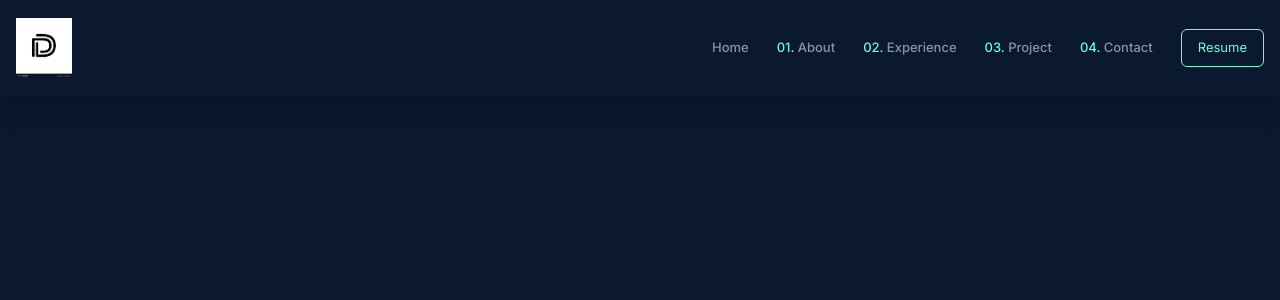
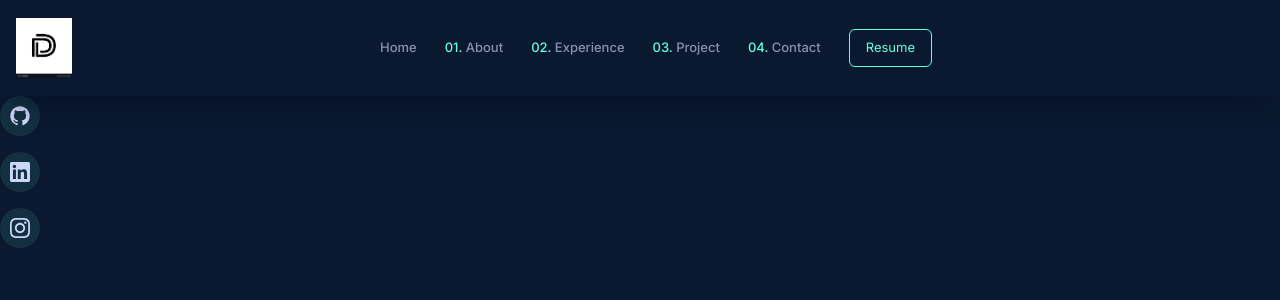
Before and after one commit to disha2301/SelfSite, a Next.js app: page / in a window 1280 px wide. Shown: the top 300 px of the page. Built offline with nearby package versions, Linux system fonts and the light colour scheme.

Commit message:
chore:add navbar

```diff
--- /dev/null
+++ b/components/LeftSide.tsx
@@ -0,0 +1,48 @@
+import React from "react";
+// import { TbBrandGithub } from "react-icons/tb";
+import { RxGithubLogo } from "react-icons/rx";
+import { SiInstagram } from "react-icons/si";
+import { SiLinkedin } from "react-icons/si";
+const LeftSide = () => {
+  return (
+    <div className="w-full h-full flex flex-col items-center justify-end gap-4 text-textLight">
+      <div className="flex flex-col gap-4">
+        <a href="https://github.com/disha2301" target="_blank">
+          <span
+            className="w-10 h-10 text-xl bg-hoverColor rounded-full inline-flex
+           items-center justify-center hover:text-textGreen cursor-pointer
+           hover:-translate-y-2 transition-all duration-300"
+          >
+            <RxGithubLogo />
+          </span>
+        </a>
+
+        <a
+          href="https://www.linkedin.com/in/disha-yadav-bb5478221/"
+          target="_blank"
+        >
+          <span
+            className="w-10 h-10 text-xl bg-hoverColor rounded-full inline-flex
+           items-center justify-center hover:text-textGreen cursor-pointer
+           hover:-translate-y-2 transition-all duration-300"
+          >
+            <SiLinkedin />
+          </span>
+        </a>
+
+        <a href="https://www.instagram.com/dishaaa._.23/?utm_source=qr&igshid=MzNlNGNkZWQ4Mg%3D%3D" target="_blank">
+          <span
+            className="w-10 h-10 text-xl bg-hoverColor rounded-full inline-flex
+           items-center justify-center hover:text-textGreen cursor-pointer
+           hover:-translate-y-2 transition-all duration-300"
+          >
+            <SiInstagram />
+          </span>
+        </a>
+      </div>
+      <div></div>
+    </div>
+  );
+};
+
+export default LeftSide;
--- a/components/Navbar.tsx
+++ b/components/Navbar.tsx
@@ -102,6 +102,11 @@ const Navbar = () => {
             </motion.button>
           </a>
         </div>
+        {/* hamburger icon section */}
+        <div className="w-6 h-5 flex-col justify-between items-center ml:hidden text-4xl text-textGreen cursor-pointer overflow-hidden group">
+          <span className="w-full h-[2px] bg-textGreen inline-flex transform group-hover:translate-x-2 transition-all ease-in-out duration-300"></span>
+
+        </div>
       </div>
     </div>
   );
--- a/package.json
+++ b/package.json
@@ -18,6 +18,7 @@
     "next": "13.4.19",
     "react": "18.2.0",
     "react-dom": "18.2.0",
+    "react-icons": "^4.10.1",
     "typescript": "5.2.2"
   },
   "devDependencies": {
--- a/pages/index.tsx
+++ b/pages/index.tsx
@@ -1,3 +1,4 @@
+import LeftSide from "@/components/LeftSide";
 import Navbar from "@/components/Navbar";
 import { Inter } from "next/font/google";
 
@@ -8,8 +9,15 @@ export default function Home() {
     <>
       <title>Disha's</title>
       <link rel="icon" href="/dishaslogo.jpg"></link>
-      <main className="w-full h-screen font-bodyFont bg-bodyColor text-textLight">
+      <main className="w-full h-screen font-bodyFont bg-bodyColor text-textLight overflow-x-hidden overflow-y-scroll">
         <Navbar />
+        <div className="w-full h=[88vh] xl:flex items-center gap-20 justify-between">
+          <div>
+            <LeftSide />
+          </div>
+          <div></div>
+          <div></div>
+        </div>
       </main>
     </>
   );
```
Also changed, not shown: 1 other file (tests, documents, lock files or other folders).
